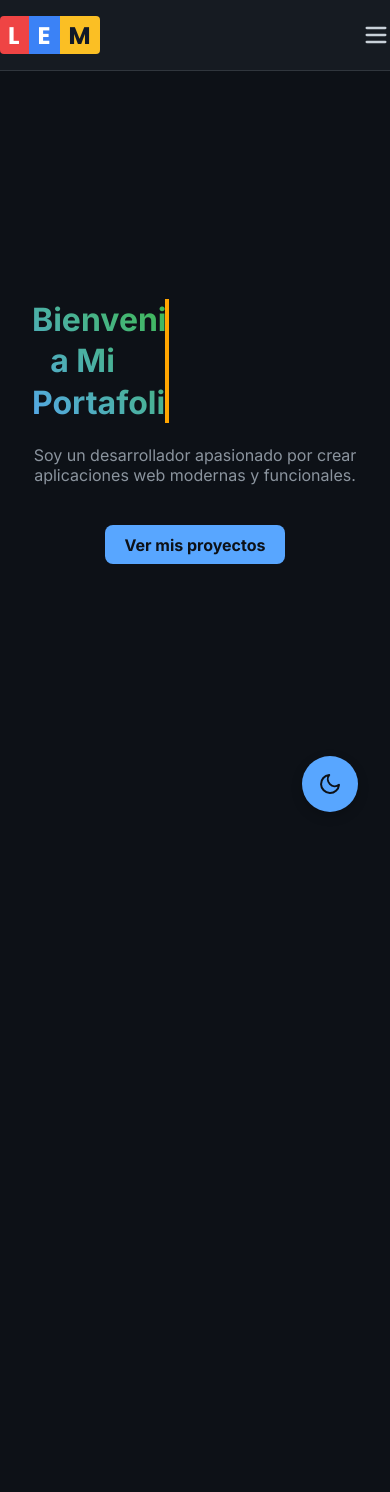
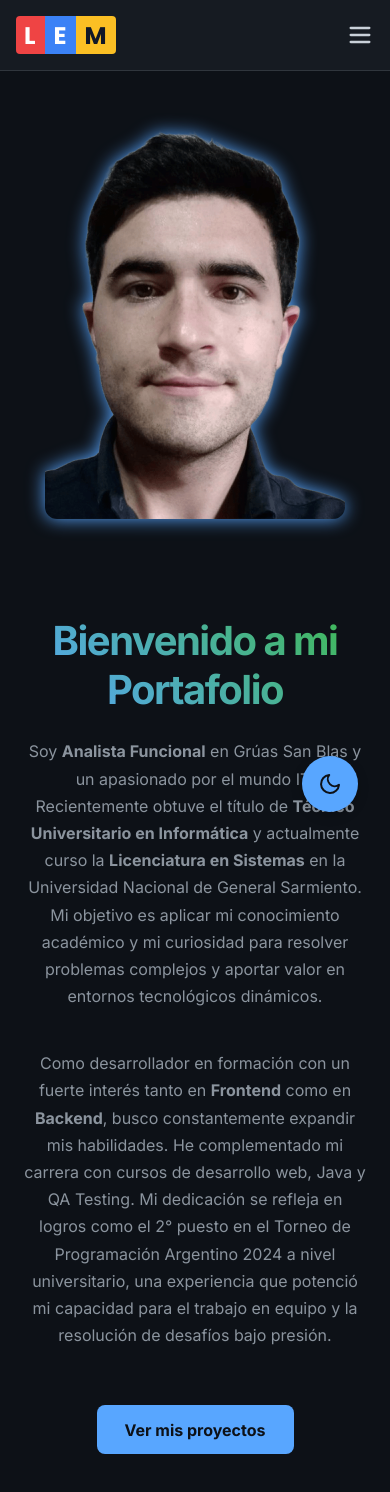
Before and after one commit to LautaroMoreno2002/portfolio-v2, a React (Vite) app: page / in a window 390 px wide. Shown: the top 1492 px of the page. Before the commit the page ends 844 px from the top, so only its background shows below. Built offline with nearby package versions, Linux system fonts and the light colour scheme.

Commit message:
unificación de AboutMe con Home

```diff
--- a/src/App.tsx
+++ b/src/App.tsx
@@ -4,7 +4,7 @@ import Header from './components/Header';
 import ProjectsSection from './pages/ProjectsSection';
 import Home from './pages/Home';
 import { Skills } from './pages/Skills';
-import { AboutMe } from './pages/AboutMe';
+// import { AboutMe } from './pages/AboutMe';
 import { ContactMe } from './pages/ContactMe';
 import ThemeSwitcher from './components/ThemeSwitcher';
 
@@ -22,7 +22,7 @@ const App: React.FC = () => {
           <Route path="/" element={<Home />} />
           <Route path="/proyectos" element={<ProjectsSection />} />
           <Route path="/conocimientos" element={<Skills />} />
-          <Route path='/sobre-mi' element={<AboutMe />} />
+          {/* <Route path='/sobre-mi' element={<AboutMe />} /> */}
           <Route path='/contacto' element={<ContactMe />} />
         </Routes>
       </main>
--- a/src/components/Header.tsx
+++ b/src/components/Header.tsx
@@ -26,7 +26,7 @@ export default function Header() {
           <NavLink to="/" className={({ isActive }) => isActive ? 'nav-link active' : 'nav-link'}>&lt;Inicio /&gt;</NavLink>
           <NavLink to="/proyectos" className={({ isActive }) => isActive ? 'nav-link active' : 'nav-link'}>&lt;Proyectos /&gt;</NavLink>
           <NavLink to="/conocimientos" className={({ isActive }) => isActive ? 'nav-link active' : 'nav-link'}>&lt;Skills /&gt;</NavLink>
-          <NavLink to="/sobre-mi" className={({ isActive }) => isActive ? 'nav-link active' : 'nav-link'}>&lt;Sobre mí /&gt;</NavLink>
+          {/* <NavLink to="/sobre-mi" className={({ isActive }) => isActive ? 'nav-link active' : 'nav-link'}>&lt;Sobre mí /&gt;</NavLink> */}
           <NavLink to="/contacto" className={({ isActive }) => isActive ? 'nav-link active' : 'nav-link'}>&lt;Contacto /&gt;</NavLink>
         </nav>
 
@@ -42,7 +42,7 @@ export default function Header() {
           <NavLink to="/" className="nav-link-mobile" onClick={toggleMenu}>&lt;Inicio /&gt;</NavLink>
           <NavLink to="/proyectos" className="nav-link-mobile" onClick={toggleMenu}>&lt;Proyectos /&gt;</NavLink>
           <NavLink to="/conocimientos" className="nav-link-mobile" onClick={toggleMenu}>&lt;Skills /&gt;</NavLink>
-          <NavLink to="/sobre-mi" className="nav-link-mobile" onClick={toggleMenu}>&lt;Sobre mí /&gt;</NavLink>
+          {/* <NavLink to="/sobre-mi" className="nav-link-mobile" onClick={toggleMenu}>&lt;Sobre mí /&gt;</NavLink> */}
           <NavLink to="/contacto" className="nav-link-mobile" onClick={toggleMenu}>&lt;Contacto /&gt;</NavLink>
         </nav>
       )}
--- a/src/pages/Home.css
+++ b/src/pages/Home.css
@@ -1,127 +1,198 @@
-.homepage {
+/* --- Keyframe Animations (Sin cambios) --- */
+@keyframes slideInFromLeft {
+  from {
+    opacity: 0;
+    transform: translateX(-30px);
+  }
+  to {
+    opacity: 1;
+    transform: translateX(0);
+  }
+}
+
+@keyframes slideInFromRight {
+  from {
+    opacity: 0;
+    transform: translateX(30px);
+  }
+  to {
+    opacity: 1;
+    transform: translateX(0);
+  }
+}
+
+@keyframes glowShadow {
+  0% {
+    filter: drop-shadow(0 0 8px var(--accent-primary));
+  }
+  50% {
+    filter: drop-shadow(0 0 16px var(--accent-primary));
+  }
+  100% {
+    filter: drop-shadow(0 0 8px var(--accent-primary));
+  }
+}
+
+@keyframes typing {
+  from {
+    width: 0;
+  }
+  to {
+    width: 100%;
+  }
+}
+
+@keyframes blink-caret {
+  from,
+  to {
+    border-color: transparent;
+  }
+  50% {
+    border-color: orange;
+  }
+}
+
+/* --- Section Container (Sin cambios) --- */
+.home-section {
+  width: 100vw;
+  max-width: 90rem;
+  min-height: calc(100vh - 145px);
+  height: auto;
   display: flex;
   align-items: center;
-  justify-content: center;
-  text-align: center;
-  /* La altura se mantiene, pero el fondo ahora es una variable para que cambie con el tema */
+  padding: 2rem;
+  box-sizing: border-box;
   background-color: var(--bg-color);
-  height: calc(100vh - 145px); /* Ajusta la altura para descontar el navbar */
   transition: background-color 0.3s ease;
 }
 
-.homepage-content {
-  width: 100vw;
-  max-width: 90rem;
+.home-container {
+  display: grid;
+  grid-template-columns: 1fr 1.5fr;
+  align-items: center;
+  gap: 4rem;
+  width: 100%;
 }
 
-.homepage-title {
-  padding: 0 1em;
+/* --- Text Column (Sin cambios) --- */
+.home-text-content {
+  animation: slideInFromLeft 0.8s ease-out forwards;
+}
+
+.home-title {
   font-size: 3.5rem;
   font-weight: 700;
-  /* El color del texto principal ahora es una variable */
-  color: var(--text-primary);
-  line-height: 1.2;
-
-  background: -webkit-linear-gradient(45deg, var(--accent-primary), var(--accent-secondary));
+  margin-bottom: 1.5rem;
+  background: -webkit-linear-gradient(
+    45deg,
+    var(--accent-primary),
+    var(--accent-secondary)
+  );
   -webkit-background-clip: text;
   -webkit-text-fill-color: transparent;
+  letter-spacing: -1.5px;
 }
 
-.homepage-subtitle {
-  font-size: 1.25rem;
-  /* El color del texto secundario ahora es una variable */
+.home-description {
+  font-size: 1.1rem;
+  line-height: 1.7;
+  margin-bottom: 2.5rem;
   color: var(--text-secondary);
-  margin-top: 1rem;
-  margin-bottom: 2.5rem;
 }
 
-.homepage-cta-button {
-  display: inline-block;
-  /* El color de fondo y del texto del botón usan variables para adaptarse al tema */
-  background-color: var(--accent-primary);
-  color: var(--bg-color); /* Usamos el color de fondo para el texto para asegurar contraste */
-  padding: 0.75rem 1.5rem;
-  border-radius: 0.5rem;
-  font-weight: 700;
-  text-decoration: none; /* Añadido para asegurar que no haya subrayado si se usa como <a> */
-  transition: background-color 0.2s ease-in-out, transform 0.2s ease-in-out, filter 0.2s ease-in-out;
+.typing-effect {
+  overflow: hidden;
+  white-space: nowrap;
+  border-right: 0.15em solid orange;
+  animation: typing 3.5s steps(30, end),
+    blink-caret 0.75s step-end infinite alternate;
 }
 
-.homepage-cta-button:hover {
-  /* En lugar de un color fijo, aclaramos ligeramente el color de acento actual */
-  filter: brightness(1.1);
-  transform: translateY(-2px);
+/* --- Call to Action Button (Sin cambios) --- */
+.home-cta-button {
+  display: inline-block;
+  background-color: var(--accent-primary);
+  color: var(--bg-color);
+  padding: 0.9rem 1.75rem;
+  border-radius: 8px;
+  font-weight: 700;
+  text-decoration: none;
+  transition: transform 0.3s ease, box-shadow 0.3s ease;
+  margin-top: 1rem;
 }
 
-/* Media queries para ajustar el tamaño de la fuente en pantallas más pequeñas */
-@media (max-width: 768px) {
-    .homepage-title {
-        font-size: 2.5rem;
+.home-cta-button:hover {
+  transform: translateY(-4px);
+  box-shadow: 0 10px 20px -5px
+    var(--accent-primary-transparent, rgba(88, 166, 255, 0.3));
 }
-    .homepage-subtitle {
-        font-size: 1.1rem;
+
+/* --- Image Column --- */
+.home-image-wrapper {
+  display: flex;
+  justify-content: center;
+  align-items: center;
+  animation: slideInFromRight 0.8s ease-out forwards;
 }
-    /* ✨ AQUÍ LA MAGIA ✨ */
-  /* Aplicamos estos estilos al título cuando tiene el efecto */
-  .homepage-title.typing-effect {
-      /* 1. Permite que el texto se divida en varias líneas */
-      white-space: normal;
 
-      /* 2. Desactiva la animación de escritura y el parpadeo */
-      /* animation: none; */
+.home-image {
+  width: 100%;
+  max-width: 350px; /* Base max-width */
+  height: auto;
+  border-radius: 12px;
+  object-fit: cover;
+  aspect-ratio: 3/4;
+  animation: glowShadow 2s ease-in-out infinite;
+}
 
-      /* 3. Elimina el cursor, que ya no es necesario */
-      /* border-right: none; */
-
-      /* 4. Resetea el ancho para que ocupe el espacio disponible */
-      width: auto;
+/* --- RESPONSIVIDAD (CON CAMBIOS) --- */
+@media (max-width: 992px) {
+  .home-container {
+    gap: 2.5rem;
+    grid-template-columns: 1fr 1.2fr;
+  }
+  .home-title {
+    font-size: 3rem;
+  }
+  /* YA NO ACHICAMOS LA IMAGEN AQUÍ */
+  .home-image {
+    max-width: 320px;
   }
 }
 
-.typing-effect {
- overflow: hidden; /* Asegura que el texto no se desborde antes de la animación */
- white-space: nowrap; /* Evita que el texto pase a la siguiente línea */
- border-right: .15em solid orange; /* Simula el cursor */
- animation:
-   typing 3.5s steps(30, end) infinite alternate,
-   blink-caret .75s step-end infinite alternate;
+@media (max-width: 890px) {
+  .home-section {
+    padding: 3rem 1.5rem;
   }
-
-
-@keyframes typing {
- from { width: 0 }
- to { width: 100% }
+  .home-container {
+    grid-template-columns: 1fr; /* Single column layout */
+    text-align: center;
+    gap: 2rem;
   }
-
-
-@keyframes blink-caret {
- from, to { border-color: transparent }
- 50% { border-color: orange; }
+  .home-image-wrapper {
+    order: -1; /* Move image to the top */
+    margin-bottom: 2rem;
   }
-
-/* --- RESPONSIVIDAD --- */
-@media (max-width: 768px) {
-    .homepage-title {
-        font-size: 2.5rem; /* Título más pequeño */
-        line-height: 1.3;
+  /* CAMBIO PRINCIPAL: La imagen ahora es más grande en móviles */
+  .home-image {
+    max-width: 300px; /* Aumentado desde 280px para mejor visibilidad */
   }
-    .homepage-subtitle {
-        font-size: 1.1rem; /* Subtítulo más pequeño */
+  .home-title {
+    font-size: 2.5rem;
   }
-    .homepage-title.typing-effect {
+  .home-title.typing-effect {
     white-space: normal;
+    animation: none;
+    border-right: none;
     width: auto;
   }
+  .home-description {
+    font-size: 1rem;
+    margin-left: auto;
+    margin-right: auto;
   }
-
-@media (max-width: 480px) {
-    .homepage-title {
-        font-size: 2rem; /* Aún más pequeño para móviles */
-    }
-    .homepage-subtitle {
-        font-size: 1rem;
-    }
-    .homepage-cta-button {
-        padding: 0.6rem 1.2rem; /* Botón más pequeño */
+  .home-cta-button {
+    margin-left: auto;
+    margin-right: auto;
   }
 }
--- a/src/pages/Home.tsx
+++ b/src/pages/Home.tsx
@@ -1,35 +1,57 @@
 import { Link } from "react-router-dom";
-import "./Home.css";
+import "./Home.css"; // We'll create this new CSS file next
 
 export default function Home() {
+  const profileImageUrl = "./Foto.png"; // You can change this to a different image for the home page
+
   return (
-    // <section className="home">
-    //   <div className="overlay">
-    //     <h1>
-    //       <span className="red">L</span>autaro <span className="red">E</span>
-    //       mmanuel <span className="red">M</span>oreno
-    //     </h1>
-    //     <h2>Desarrollador Full Stack</h2>
-    //     <div className="buttons">
-    //       <a href="/cv.pdf" className="btn blue" download>
-    //         Descargar CV
-    //       </a>
-    //       <a href="/proyectos" className="btn red">
-    //         Ver proyectos
-    //       </a>
-    //     </div>
-    //   </div>
-    // </section>
-    <div className="homepage">
-      <div className="homepage-content">
-        <h1 className="homepage-title typing-effect">Bienvenido a Mi Portafolio</h1>
-        <p className="homepage-subtitle">
-          Soy un desarrollador apasionado por crear aplicaciones web modernas y funcionales.
-        </p>
-        <Link to="/proyectos" className="homepage-cta-button">
-          Ver mis proyectos
-        </Link>
+    <section className="home-section">
+      <div className="home-container">
+        {/* --- Image Column --- */}
+        <div className="home-image-wrapper">
+          <img
+            src={profileImageUrl}
+            alt="Lautaro Moreno"
+            className="home-image"
+            onError={(e) => {
+              // Fallback placeholder image
+              const target = e.target as HTMLImageElement;
+              target.onerror = null;
+              target.src =
+                "https://placehold.co/600x800/1f2937/a78bfa?text=Lautaro";
+            }}
+          />
+        </div>
+
+        {/* --- Text Column --- */}
+        <div className="home-text-content">
+          <h1 className="home-title typing-effect">
+            Bienvenido a mi Portafolio
+          </h1>
+          <p className="home-description">
+            Soy <strong>Analista Funcional</strong> en Grúas San Blas y un
+            apasionado por el mundo IT. Recientemente obtuve el título de{" "}
+            <strong>Técnico Universitario en Informática</strong> y actualmente
+            curso la <strong>Licenciatura en Sistemas</strong> en la Universidad
+            Nacional de General Sarmiento. Mi objetivo es aplicar mi
+            conocimiento académico y mi curiosidad para resolver problemas
+            complejos y aportar valor en entornos tecnológicos dinámicos.
+          </p>
+          <p className="home-description">
+            Como desarrollador en formación con un fuerte interés tanto en{" "}
+            <strong>Frontend</strong> como en <strong>Backend</strong>, busco
+            constantemente expandir mis habilidades. He complementado mi carrera
+            con cursos de desarrollo web, Java y QA Testing. Mi dedicación se
+            refleja en logros como el 2° puesto en el Torneo de Programación
+            Argentino 2024 a nivel universitario, una experiencia que potenció
+            mi capacidad para el trabajo en equipo y la resolución de desafíos
+            bajo presión.
+          </p>
+          <Link to="/proyectos" className="home-cta-button">
+            Ver mis proyectos
+          </Link>
+        </div>
       </div>
-    </div>
+    </section>
   );
 }
```
Lines whose indentation alone changed are shown as unchanged.
